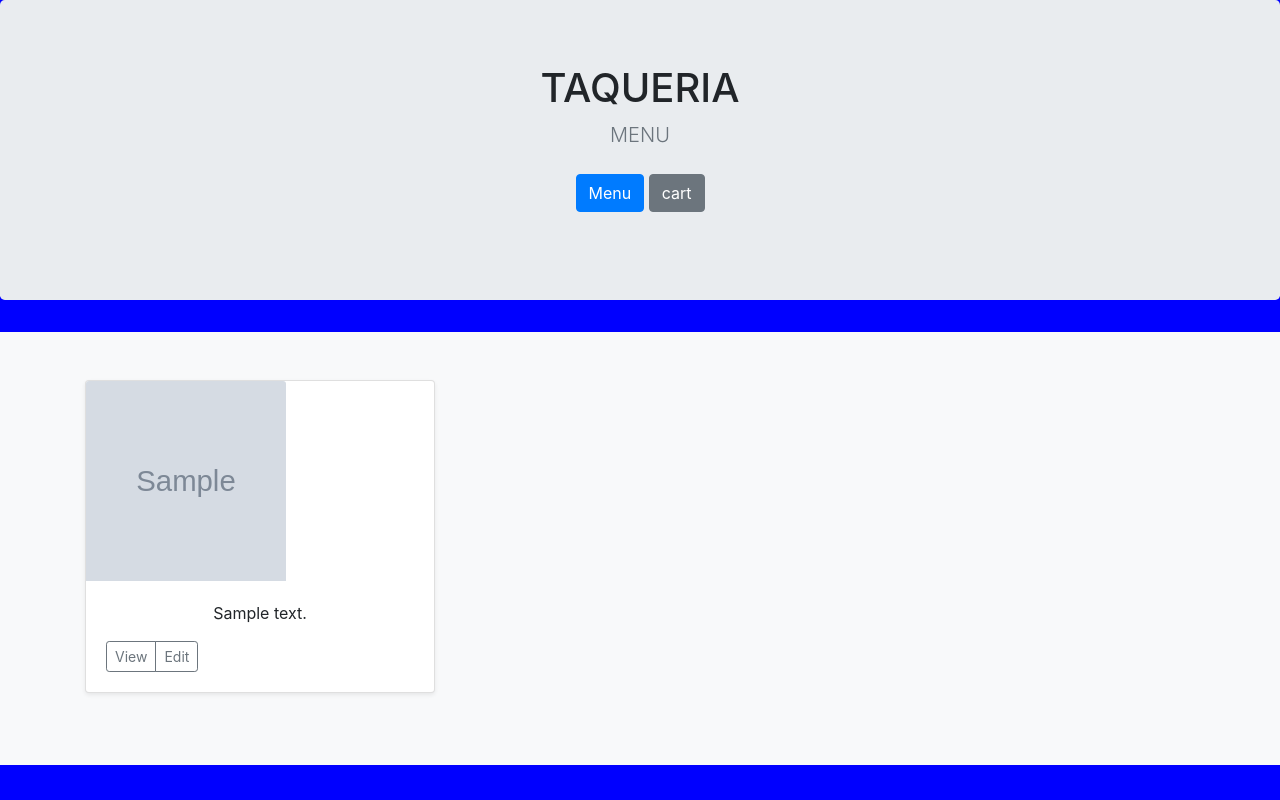
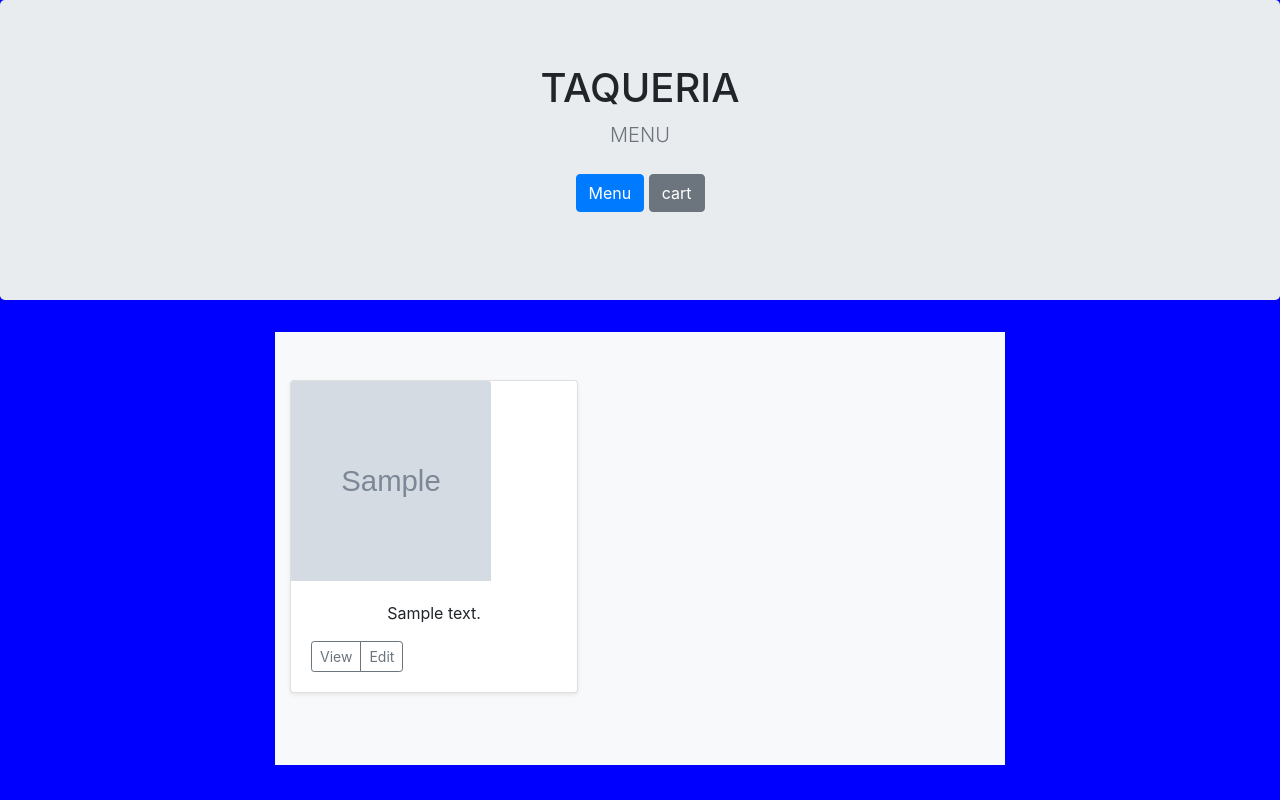
Before and after one commit to Arleth01/yelp, a Django app: template yelp/templates/yelp/taco.html in a window 1280 px wide. Run offline with Django 3.2, Linux system fonts and the light colour scheme; the template is opened without the code that fills it: most values are stand-ins (such as "Sample title", 1, 10 or a date in 2020); grey boxes marked "Sample" are stand-in pictures; some libraries are stand-ins or nearby versions.

Commit message:
centered main

```diff
--- a/yelp/templates/yelp/taco.html
+++ b/yelp/templates/yelp/taco.html
@@ -32,13 +32,17 @@
           </p>
         </div>
       </section>
+      <div class="container">
+      <div class="row">
+        <div class="col-2"></div>
+        <div class="col-8">
       {% for food in foods.all %}
       <div class="album py-5 bg-light">
         <div class="container">
 
           <div class="row">
             <div class="col-md-4">
-              <div class="card mb-4 shadow-sm">
+              <div class="card mb-4 shadow-sm" style="width: 18rem;">
                 <img class="card-img-top" style="height:200px;width:200px"src="../food/{{food.image.url}}" alt="Card image cap">
                 <div class="card-body">
                   <p class="card-text">{{food.summary}}</p>
@@ -51,8 +55,15 @@
                 </div>
               </div>
             </div>
+          </div>
+        </div>
+      </div>
+{% endfor %}
+</div>
+<div class="col-2"></div>
+</div>
+</div>
 
-{% endfor %}
     </main>
 
 
```
Also changed, not shown: images/soft_shell_tacos.jpg (added).
